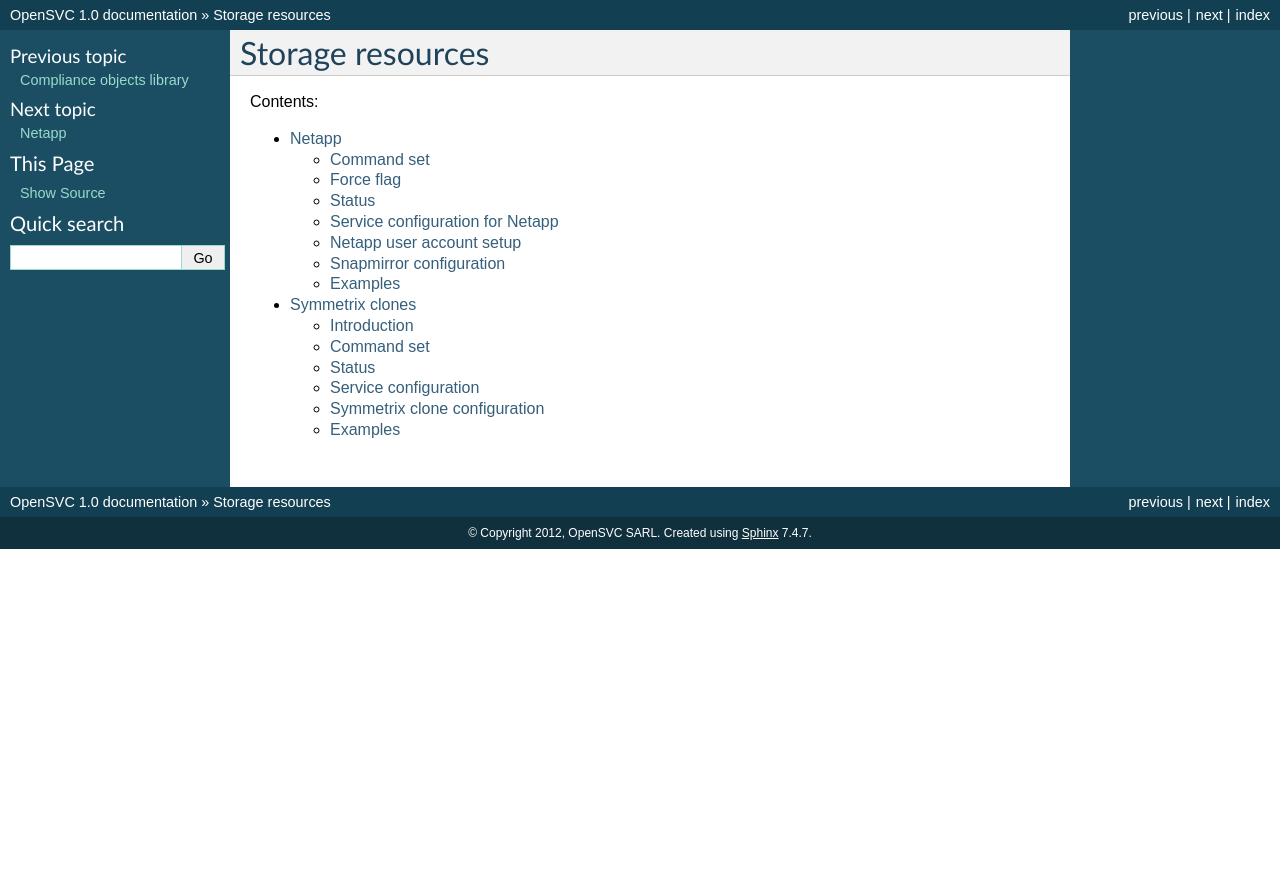
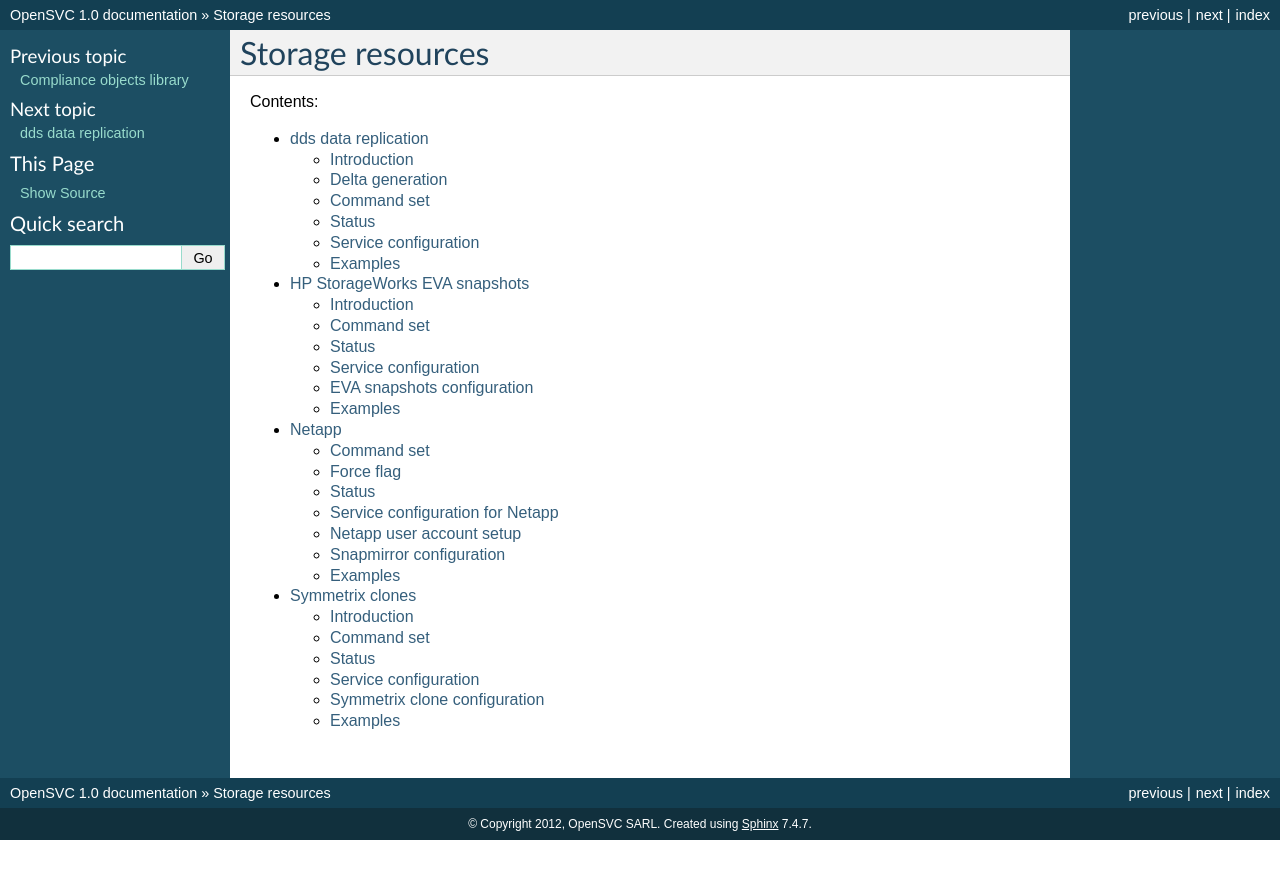
Before and after one commit to opensvc/docs.opensvc.com, a Sphinx documentation site: the page built from source/storage.rst, in a window 1280 px wide. Shown: the top 879 px of the page. Built offline with Sphinx 7.4.7, drawn with Linux system fonts in a browser that asks for light colours; some of the changed lines change nothing that is shown.

Commit message:
Add evasnap and dds docs

```diff
--- /dev/null
+++ b/source/storage.dds.rst
@@ -0,0 +1,145 @@
+dds data replication
+********************
+
+Introduction
+============
+
+The dds replication scheme is like ddsnap, just simpler, dumber and entirely in userspace. It builds around the dds utility, provided by OpenSVC and available from the OpenSVC repositories. This tool parses the LVM2 snapshots copy-on-write table to identify changed chunks since snapshot creation and gather fresh data from the origin or from a newer snapshot of the same origin. OpenSVC uses this low-level feature-set to implement binary-delta incremental logical volume replication.
+
+Source and targets maintain a state file to identify the last incremental synchronization done properly. This state is used to check that the deltas application sequence is not broken. If broken, alerts are emited and a full sync must be scheduled.
+
+Delta generation
+================
+
+.. figure:: http://www.opensvc.com/init/static/dds.png
+   :align:  left
+
+dds reads the snap1 (oldest) snapshot cow table. For each changed chunk, fetch chunk data from snap2. In the diagram, chunk1 has not changed since snap2 creation, so data is actually read from origin, whereas chunk4 has changed since snap2 creation, so data is read from snap2 cow segment.
+
+In other words, the binary delta file contains all data changed between snap1 and snap2 creation times, plus the mapping table keeping track of each chunk offset in the origin.
+
+After succesful delta application on targets, snap1 is removed and snap2 is renamed snap1. Ready for the next incremental sync.
+
+Command set
+===========
+
+:command:`syncfullsync`
+    Initial synchronization. dd-based. Make the whole dataset transit on the wire. Also needed when source and target get out-of-sync. This operation, though a storage bandwidth drain, works on a snapshot, so the service need not be down.
+
+:command:`syncupdate`
+    Incremental synchronization. dds-based. Extract the binary delta as a file, send to file to the target systems and replay the changes there.
+
+Status
+======
+
+:command:`up`
+    Last synchronization occured less than sync_max_delay minutes ago.
+
+:command:`warn`
+    Last synchronization occured more than sync_max_delay minutes ago.
+
+Service configuration
+=====================
+
+Cluster mode
+------------
+
+:command:`split`
+    This is the default disaster recovery mode. Upon service startup on a DRP node, the dds replication is blocked from the DRP node. The return to production mode usually involves a full resynchronization.
+
+Service configuration file
+--------------------------
+
+::
+
+	[sync#3]
+	#
+	# Binary deltas based replication for Linux LVM.
+	#
+	;type = dds
+
+	#
+	# 'src'
+	#   source logical volume. Mandatory. Points the origin of the snapshots to
+	#   replicate from.
+	#
+	;src = /dev/mapper/unxtstsvc02-data
+
+	#
+	# 'dst'
+	#   target file or block device. Optional. Defaults to src. Points the media
+	#   to replay the binary-delta received from source node to. This media must have
+	#   a size superior or equal to source.
+	#
+	;dst = /tmp/dds.img
+
+	#
+	# 'target'
+	#   Mandatory. Accepted values are 'drpnodes', 'nodes' or both, whitespace-separated.
+	#   Points the target nodes to replay the binary-deltas on. Be warned that starting
+	#   the service on a target node without a 'stop-syncupdate-start cycle, will break
+	#   the synchronization, so this mode is usually restricted to drpnodes sync, and
+	#   should not be used to replicate data between nodes with automated services failover.
+	#
+	;target = drpnodes
+
+	#
+	# 'snap_size'
+	#   Optional. Default to 10% of origin. In MB, rounded to physical extent boundaries
+	#   by lvm tools.
+	#   Size of the snapshots created by OpenSVC to extract binary deltas from. Opensvc
+	#   creates at most 2 snapshots : one short-lived to gather changed data from, and one
+	#   long-lived to gather changed chunks list from. Volume groups should have the
+	#   necessary space always available.
+	#
+	;snap_size = 4
+
+	#
+	# 'delta_store'
+	#   Optional. Defaults to /opt/opensvc/var.
+	#   Points the directory where deltas are generated and pushed to. There should be
+	#   enough space there to host one delta on the source and the targets. It is a
+	#   good practice to use a service-dedicated logical volume as a delta store to
+	#   avoid breaking other services replications when a store gets full.
+	#
+	;delta_store = /var/tmp
+
+	;sync_min_delay = 1450
+	;sync_max_delay = 1
+
+Examples
+========
+
+Full synchronization
+--------------------
+
+::
+
+	# /opt/opensvc/etc/unxtstsvc01 syncfullsync
+	* UNXTSTSVC01.SYNC#3 - INFO - lvcreate -s -n data_osvc_snap1 -L 4M /dev/unxtstsvc02/data
+	* UNXTSTSVC01.SYNC#3 - INFO - update state file with snap uuid HcJj5t-lPHf-2Jw6-6iLt-MUdf-UKby-LkVYJm
+	* UNXTSTSVC01.SYNC#3 - INFO - dd if=/dev/unxtstsvc02/data_osvc_snap1 bs=1M | /usr/bin/ssh vm5 dd bs=1M of=/tmp/dds.img
+	32+0 records in
+	32+0 records out
+	33554432 bytes (34 MB) copied, 26.6035 s, 1.3 MB/s
+	0+2626 records in
+	0+2626 records out
+	33554432 bytes (34 MB) copied, 6.60506 seconds, 5.1 MB/s
+	* UNXTSTSVC01.SYNC#3 - INFO - /usr/bin/scp /opt/opensvc/var/sync#3_dds_state vm5:/opt/opensvc/var/sync#3_dds_state
+
+Incremental synchronization
+---------------------------
+
+::
+
+	# etc/unxtstsvc01 syncupdate
+	* UNXTSTSVC01.SYNC#3 - INFO - lvcreate -s -n data_osvc_snap2 -L 4M /dev/unxtstsvc02/data
+	* UNXTSTSVC01.SYNC#3 - INFO - dds --extract --cow /dev/mapper/unxtstsvc02-data_osvc_snap1-cow
+					    --source /dev/unxtstsvc02/data_osvc_snap2 -v --dest /opt/opensvc/var/unxtstsvc02-data.delta
+	* UNXTSTSVC01.SYNC#3 - INFO - /usr/bin/scp /opt/opensvc/var/unxtstsvc02-data.delta vm5:/opt/opensvc/var/unxtstsvc02-data.delta
+	* UNXTSTSVC01.SYNC#3 - INFO - /usr/bin/ssh vm5 dds -v --merge --cow /opt/opensvc/var/unxtstsvc02-data.delta --dest /tmp/dds.img
+	* UNXTSTSVC01.SYNC#3 - INFO - /usr/bin/scp /opt/opensvc/var/sync#3_dds_state vm5:/opt/opensvc/var/sync#3_dds_state
+	* UNXTSTSVC01.SYNC#3 - INFO - lvremove -f /dev/unxtstsvc02/data_osvc_snap1
+	* UNXTSTSVC01.SYNC#3 - INFO - lvrename unxtstsvc02 data_osvc_snap2 data_osvc_snap1
+	* UNXTSTSVC01.SYNC#3 - INFO - update state file with snap uuid gO9o05-Mmdp-lUDS-HVSQ-lpLd-Eq6Q-CPClcc
+	* UNXTSTSVC01.SYNC#3 - INFO - /usr/bin/scp /opt/opensvc/var/sync#3_dds_state vm5:/opt/opensvc/var/sync#3_dds_state
--- /dev/null
+++ b/source/storage.evasnap.rst
@@ -0,0 +1,157 @@
+HP StorageWorks EVA snapshots
+*****************************
+
+Introduction
+============
+
+.. figure:: http://www.opensvc.com/init/static/evasnap.png
+   :align:  center
+
+The EVA arrays snapshots driver allow multi-target block device replication and support the 'syncresync' action which automates the snapshot recreation and presentation to hosts. An opensvc service can thus easily use a snapshoted set of devices. This kind of services are often used for maintenance, pre-production, performance testing environments, where the source device set is used for production. The following documentation presents the configuration of such a service.
+
+A service with only evasnap sync resources can be defined to drive the snapshots of other servers, just for the benefit of centralised logging and scheduling.
+
+Command set
+===========
+
+:command:`syncresync`
+    Delete Logical Units and snapshots, then create new snapshots and present them.
+
+:command:`syncresync --force`
+    Bypass the sync_min_delay protection.
+
+Status
+======
+
+:command:`up`
+    The last resync occured less than 'sync_max_delay' minutes ago.
+
+:command:`warn`
+
+    *   The last resync occured more than 'sync_max_delay' minutes ago.
+    *   A snapshot does not exist.
+    *   A snapshot exist but with incorrect origin.
+    *   A snapshot exist but with incorrect presentation (host or lunid).
+    *   Missing sssu binary.
+    *   Missing sssu.conf configuration file.
+    *   Incorrect credentials for the manager.
+    *   The array is not managed by the specified manager.
+
+Service configuration
+=====================
+
+Pre-requisites
+--------------
+
+The sssu binary must be installed on the node and symlinked from /opt/opensvc/bin/sssu. An /opt/opensvc/etc/sssu.conf must exist and contain credentials to access the Command View manager for each array. This sssu.conf file permissions should be 600 and owned by root. OpenSVC takes care of obfuscating the password in the output, local logs, and logs sent to the collector.
+
+Example sssu.conf::
+
+	[EVA11]
+	manager = manager.opensvc.com
+	username = hpadmin
+	password = xxxxxxxx
+
+Service configuration file
+--------------------------
+
+::
+
+	;[sync#1]
+	type = evasnap
+	sync_interval = 241
+	sync_max_delay = 481
+
+	#
+	# 'eva_name'
+	#   mandatory. The name of the EVA storage array, as seen by the manager.
+	#   Also used as a section name in etc/sssu.conf
+	#
+	eva_name = EVA11
+
+	#
+	# 'pairs'
+	#   mandatory. A JSON-serialized list descibing the origin-snap relationships.
+	#   Also used as a section name in etc/sssu.conf
+	#
+	pairs = [
+		 {
+		  "src": "6001438005ffffff0000800003ee0000",
+		  "dst": "6001438005ffffff00008000040f0000",
+		  "vraid": "vraid5",
+		  "mask": ["\\Hosts\\n1\\101",
+			   "\\Hosts\\n2\\106"]
+		 },
+		 {
+		  "src": "6001438005ffffff0000800003f80000",
+		  "dst": "6001438005ffffff0000800004130000",
+		  "mask": ["\\Hosts\\n1\\102"]
+		 }
+		]
+
+You can setup as many sync resources as needed to ensure a consistent replication scenario.
+
+EVA snapshots configuration
+===========================
+
+You have to create the snapshots manually once and present them to thes hosts, so that the EVA array attributes new snapshots wwid and logical unit numbers. Theses properties can then be set in the service env file to ensure the snapshots will always be created and presented using those same properties. This is important to make the snapshot resync as transparent as possible to the operating system, and not to trigger device renames.
+
+Examples
+========
+
+Resync a started service snapshots
+----------------------------------
+
+::
+
+	# /opt/opensvc/etc/iiststeva02 stop && /opt/opensvc/etc/iiststeva02 syncresync && /opt/opensvc/etc/iiststeva02 start
+
+Resync a stopped service snapshots
+----------------------------------
+
+::
+
+	# /opt/opensvc/etc/iiststeva02 syncresync
+	IISTSTEVA02.SYNC#1 - INFO - /opt/opensvc/bin/sssu "select manager manager.opensvc.com username=hpadmin password=xxxxx" "select system EVA11" "delete lun \"\Hosts\n1\101\"" "delete lun \"\Hosts\n2\106\"" "delete vdisk \"\Virtual Disks\n1\n1-01\n1-01_iiststeva02\" wait_for_completion" "delete lun \"\Hosts\n1\102\"" "delete vdisk \"\Virtual Disks\n1\n1-02\n1-02_iiststeva02\" wait_for_completion"
+	IISTSTEVA02.SYNC#1 - INFO -
+
+	SSSU for HP StorageWorks Command View EVA
+	Version: 6.0.2
+	Build: 5
+	NoSystemSelected> select system EVA11
+
+	EVA11> delete lun "\Hosts\n1\101"
+
+	EVA11> delete lun "\Hosts\n2\106"
+
+	EVA11> delete vdisk "\Virtual Disks\n1\n1-01\n1-01_iiststeva02" wait_for_completion
+
+	EVA11> delete lun "\Hosts\n1\102"
+
+	EVA11> delete vdisk "\Virtual Disks\n1\n1-02\n1-02_iiststeva02" wait_for_completion
+
+	IISTSTEVA02.SYNC#1 - INFO - /opt/opensvc/bin/sssu "select manager manager.opensvc.com username=hpadmin password=xxxxx" "select system EVA11" "add snapshot n1-01_iiststeva02 vdisk=\"\Virtual Disks\n1\n1-01\ACTIVE\" allocation_policy=demand world_wide_lun_name=6001-4380-abab-cdcd-0000-8000-040f-0000" "add snapshot n1-02_iiststeva02 vdisk=\"\Virtual Disks\n1\n1-02\ACTIVE\" allocation_policy=demand world_wide_lun_name=6001-4380-abab-cdcd-0000-8000-0413-0000"
+	2011-03-17 17:54:01,386 - IISTSTEVA02.SYNC#1 - INFO -
+
+	SSSU for HP StorageWorks Command View EVA
+	Version: 6.0.2
+	Build: 5
+	NoSystemSelected> select system EVA11
+
+	EVA11> add snapshot n1-01_iiststeva02 vdisk="\Virtual Disks\n1\n1-01\ACTIVE" allocation_policy=demand world_wide_lun_name=6001-4380-abab-cdcd-0000-8000-040f-0000
+
+	EVA11> add snapshot n1-02_iiststeva02 vdisk="\Virtual Disks\n1\n1-02\ACTIVE" allocation_policy=demand world_wide_lun_name=6001-4380-abab-cdcd-0000-8000-0413-0000
+
+	IISTSTEVA02.SYNC#1 - INFO - /opt/opensvc/bin/sssu "select manager manager.opensvc.com username=hpadmin password=xxxxx" "select system EVA11" "add lun 101 host=\"\Hosts\n1\" vdisk=\"n1-01_iiststeva02\"" "add lun 106 host=\"\Hosts\n2\" vdisk=\"n1-01_iiststeva02\"" "add lun 102 host=\"\Hosts\n1\" vdisk=\"n1-02_iiststeva02\""
+	IISTSTEVA02.SYNC#1 - INFO -
+
+	SSSU for HP StorageWorks Command View EVA
+	Version: 6.0.2
+	Build: 5
+	NoSystemSelected> select system EVA11
+
+	EVA11> add lun 101 host="\Hosts\n1" vdisk="n1-01_iiststeva02"
+
+	EVA11> add lun 106 host="\Hosts\n2" vdisk="n1-01_iiststeva02"
+
+	EVA11> add lun 102 host="\Hosts\n1" vdisk="n1-02_iiststeva02"
--- a/source/storage.rst
+++ b/source/storage.rst
@@ -6,5 +6,7 @@
 .. toctree::
    :maxdepth: 2
 
+   storage.dds
+   storage.evasnap
    storage.netapp
    storage.symclone
```
